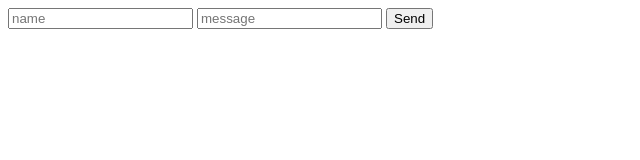
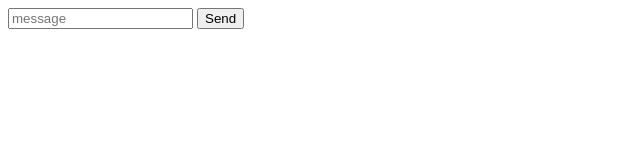
Before and after one commit to CodeSuton/websocket-chat, a website: page index.html in a window 1280 px wide. Shown: the whole page, without its empty margins (0-640 px from the left). Drawn offline with Linux system fonts and the light colour scheme.

Commit message:
got rid of the name input

```diff
--- a/index.html
+++ b/index.html
@@ -3,7 +3,6 @@
 
 <body>
   <div id="chat"></div>
-  <input id="name" type="text" placeholder="name" />
   <input id="message" type="text" placeholder="message" />
   <button id="send">Send</button>
 
```
